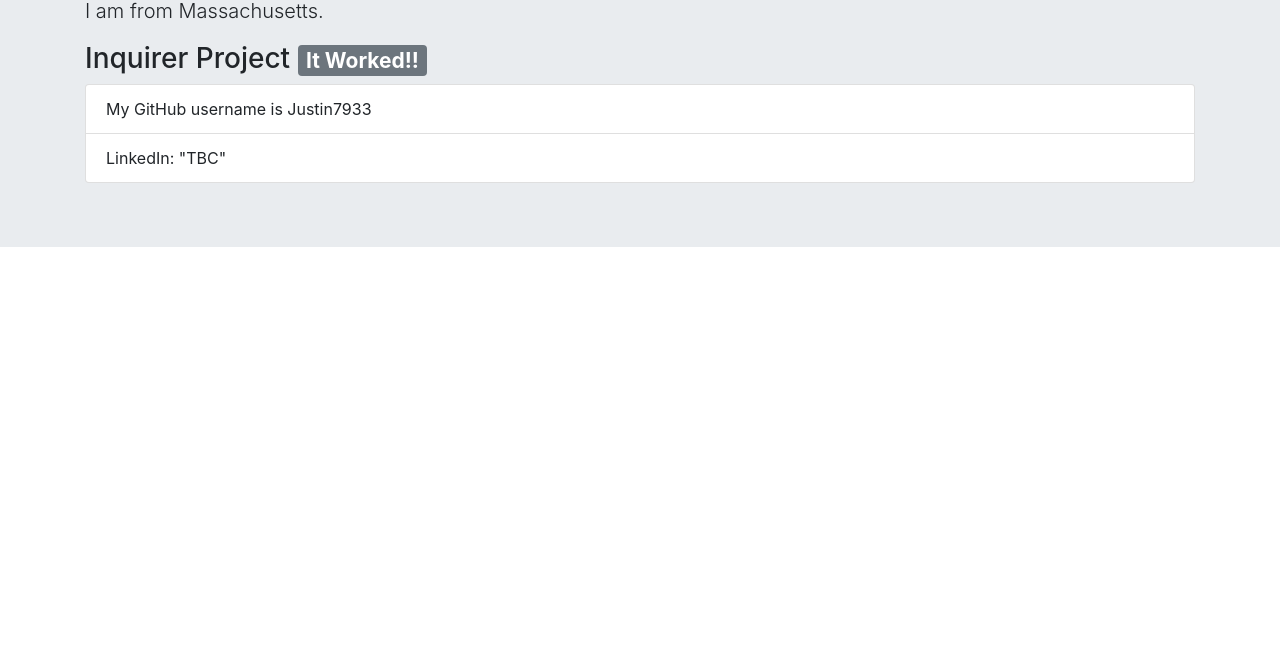
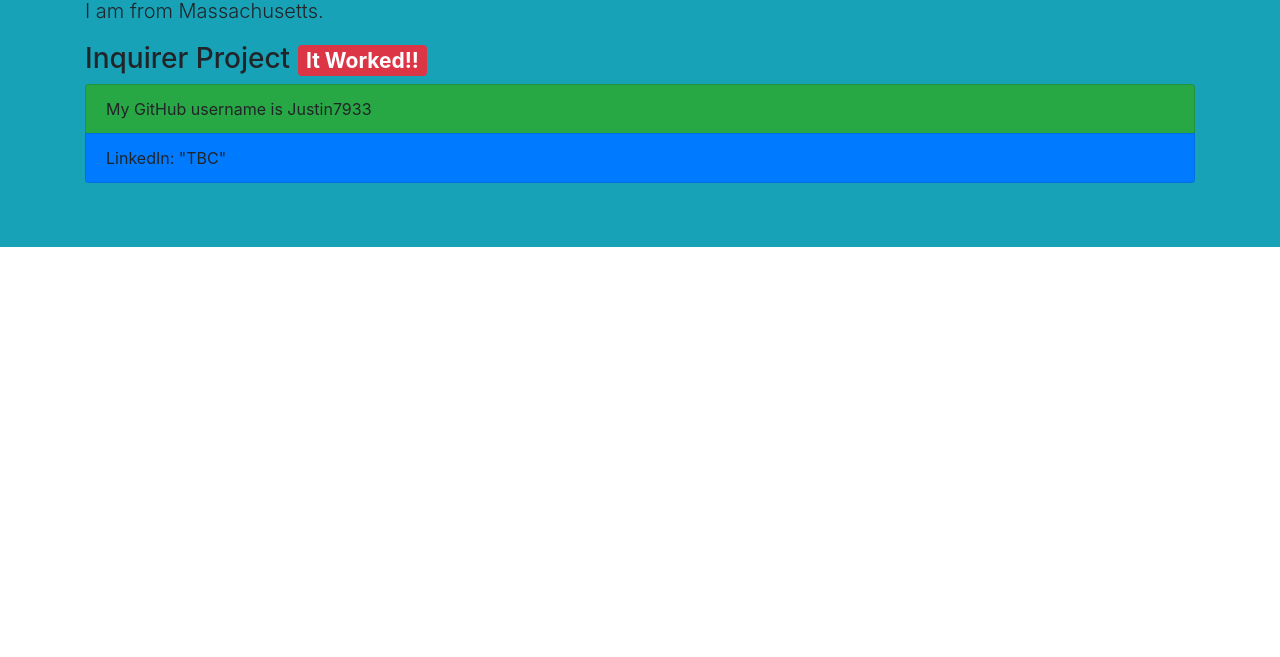
Before and after one commit to Justin7933/Mini-Project-Node, a website: page index.html in a window 1280 px wide. Shown: the part 143-800 px from the top of the page. Drawn offline with nearby package versions, Linux system fonts and the light colour scheme.

Commit message:
i think that does it

```diff
--- a/index.html
+++ b/index.html
@@ -7,14 +7,14 @@
   <title>Document</title>
 </head>
 <body>
-  <div class="jumbotron jumbotron-fluid">
+  <div class="jumbotron jumbotron-fluid bg-info">
   <div class="container">
     <h1 class="display-4">Hi! My name is Justin</h1>
     <p class="lead">I am from Massachusetts.</p>
-    <h3>Inquirer Project <span class="badge badge-secondary">It Worked!!</span></h3>
+    <h3>Inquirer Project <span class="badge badge-danger">It Worked!!</span></h3>
     <ul class="list-group">
-      <li class="list-group-item">My GitHub username is Justin7933</li>
-      <li class="list-group-item">LinkedIn: "TBC"</li>
+      <li class="list-group-item bg-success">My GitHub username is Justin7933</li>
+      <li class="list-group-item bg-primary">LinkedIn: "TBC"</li>
     </ul>
   </div>
 </div>
```
